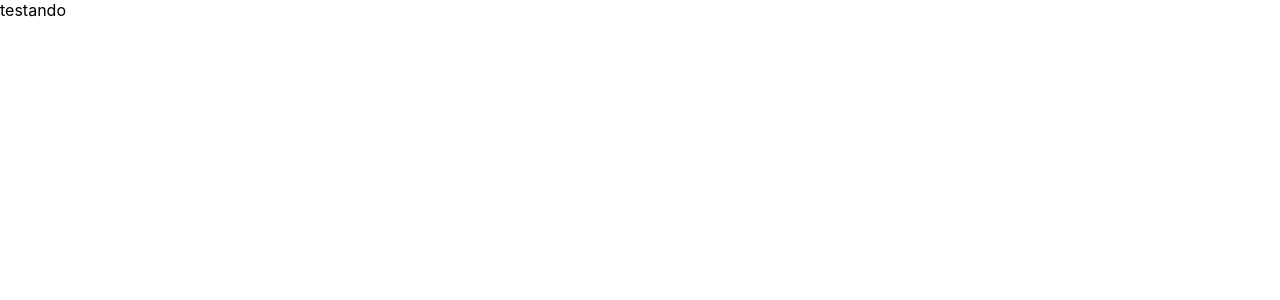
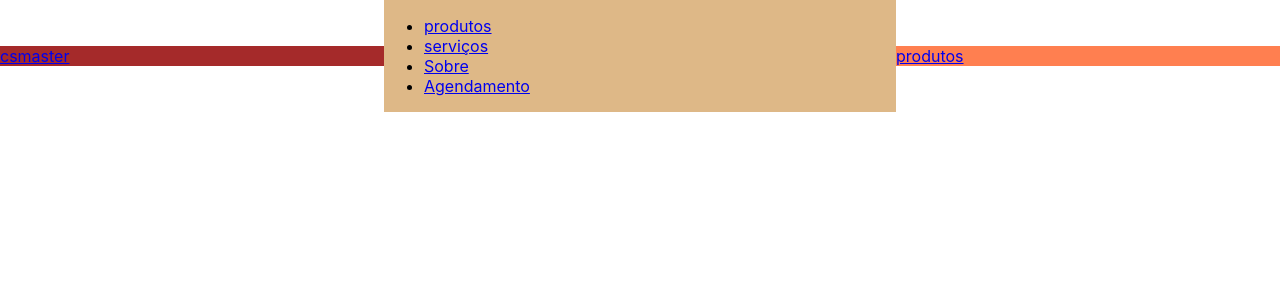
Before and after one commit to claudiocsx/csmaster, a React (Create React App) app: page / in a window 1280 px wide. Shown: the top 300 px of the page. Built offline with nearby package versions, Linux system fonts and the light colour scheme.

Commit message:
criando o topbar

```diff
--- a/public/index.html
+++ b/public/index.html
@@ -9,11 +9,11 @@
       name="description"
       content="Web site created using create-react-app"
     />
+    <link
+    href="https://fonts.googleapis.com/css2?family=Roboto:ital,wght@0,100;0,300;0,400;0,500;0,700;0,900;1,500&display=swap"
+    rel="stylesheet">
     <link rel="apple-touch-icon" href="%PUBLIC_URL%/logo192.png" />
-    <!--
-      manifest.json provides metadata used when your web app is installed on a
-      user's mobile device or desktop. See https://developers.google.com/web/fundamentals/web-app-manifest/
-    -->
+
     <link rel="manifest" href="%PUBLIC_URL%/manifest.json" />
     <!--
       Notice the use of %PUBLIC_URL% in the tags above.
--- a/src/App.jsx
+++ b/src/App.jsx
@@ -1,8 +1,10 @@
+import { TopBar } from "./components/TopBar"
+
 const App = () =>{
   return(
-    <div>
-      testando
-    </div>
+    <>
+      <TopBar/>
+    </>
   )
 }
 
--- a/src/components/TopBar/index.jsx
+++ b/src/components/TopBar/index.jsx
@@ -0,0 +1,32 @@
+import './style.css'
+
+export const TopBar = () => {
+    return(
+        <header>
+            <div className="container">
+                <div className="topbarLeft">
+                    <div className="logoImg">
+                        <a href="#">csmaster</a>
+                    </div>
+                </div>
+
+                <div className="topbarCenter">
+                        <ul>
+                            <li><a href="#">produtos</a></li>
+                            <li><a href="#">serviços</a></li>
+                            <li><a href="#">Sobre</a></li>
+                            <li><a href="#">Agendamento</a></li>
+                        </ul>
+                </div>
+                <div className="topbarRigth">
+                        <div className="topbarBtn">
+                            <a href="#">
+                                produtos
+                            </a>
+                        </div>
+                    </div>
+
+            </div>
+        </header>
+    )
+}
--- /dev/null
+++ b/src/components/TopBar/style.css
@@ -0,0 +1,22 @@
+.container{
+    display: flex;
+    width: 100%;
+    align-items: center;
+    position: sticky;
+    top: 0;
+}
+
+.topbarLeft{
+    flex: 3;
+    background: brown;
+}
+
+.topbarCenter{
+    flex: 4;
+    background: burlywood;
+}
+
+.topbarRigth{
+    flex: 3;
+    background: coral;
+}
```
